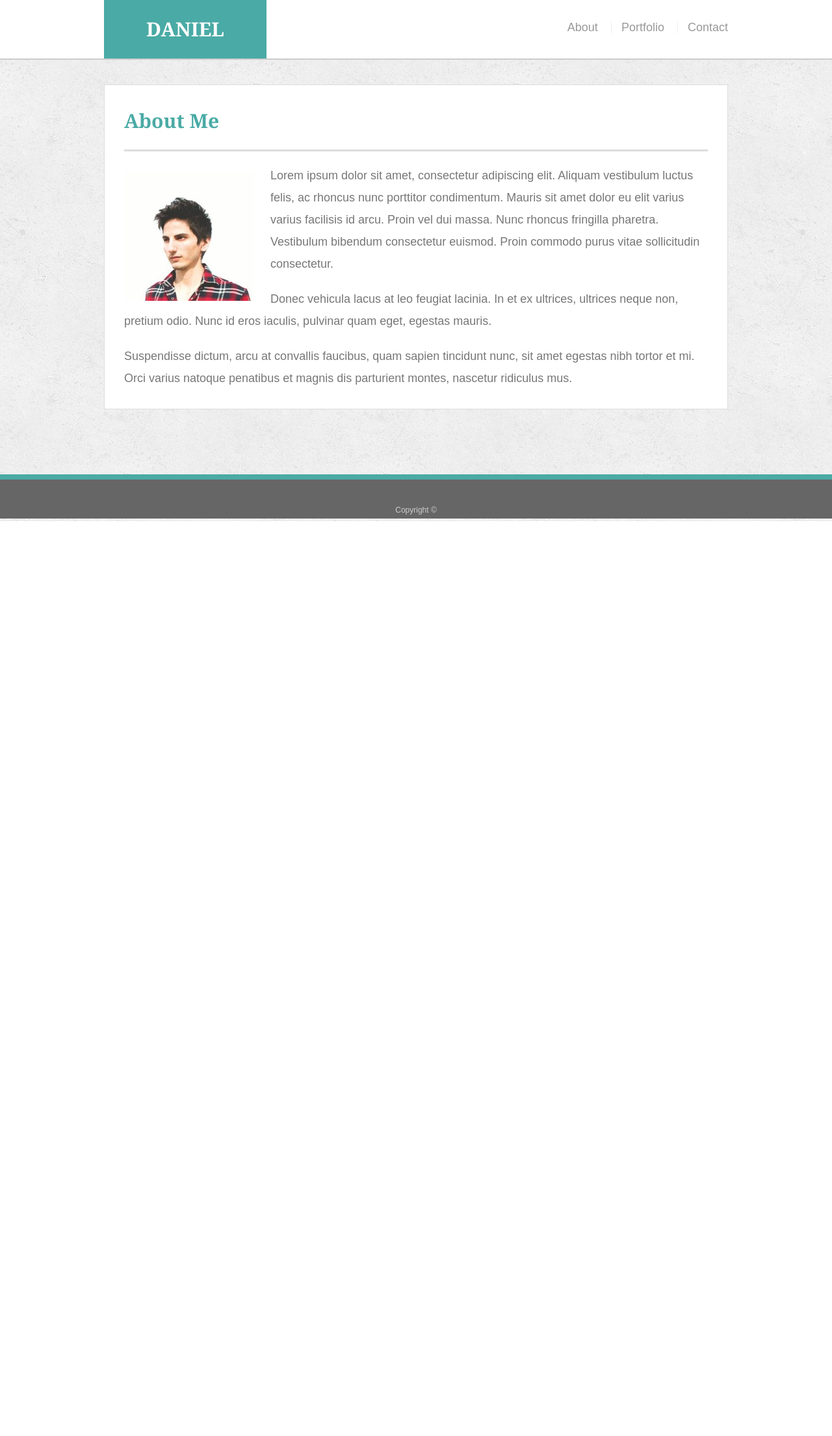
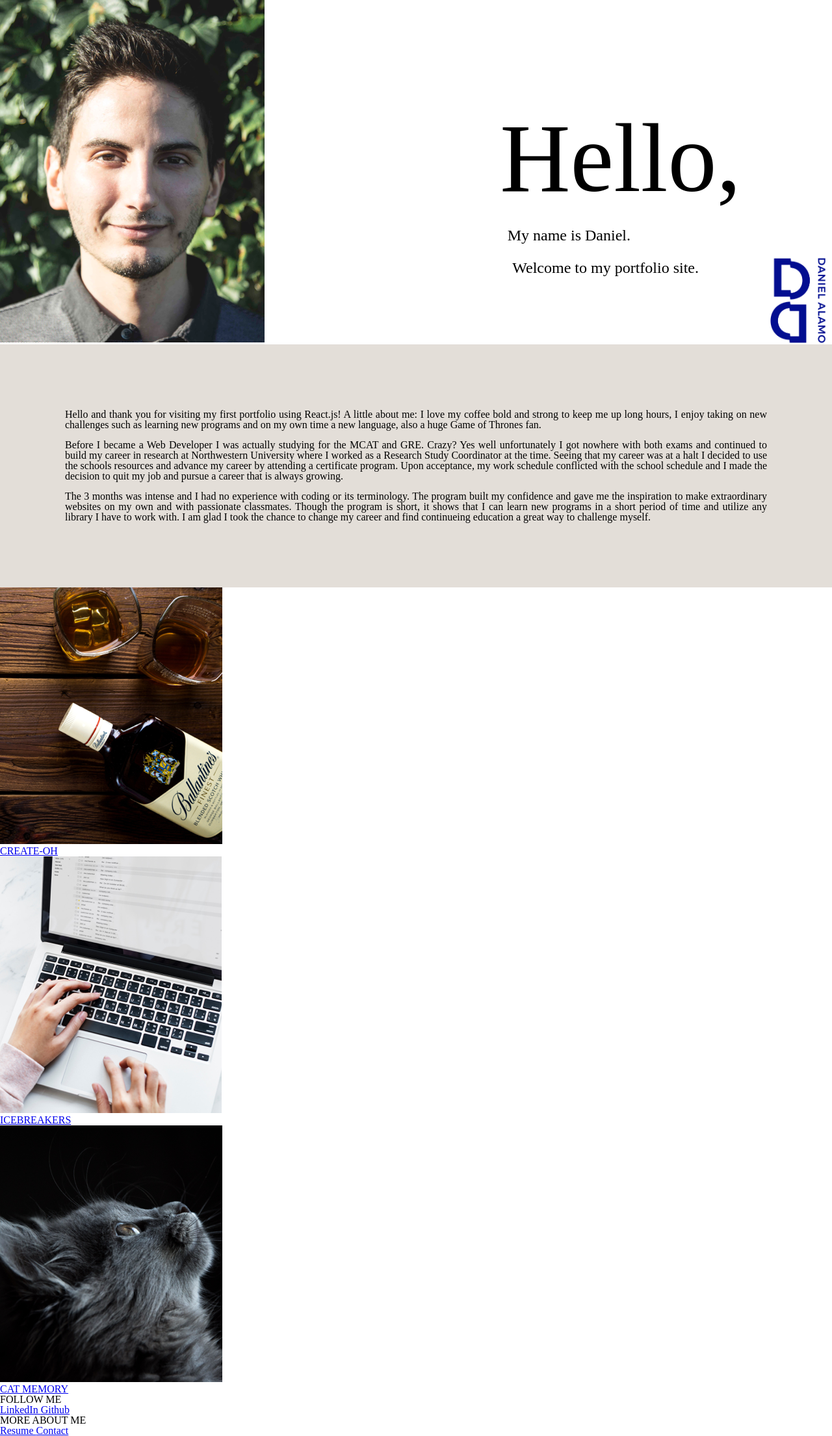
Before and after one commit to dalamo20/Basic-Portfolio, a PHP site: page / in a window 1280 px wide. Shown: the whole page at 65% size. Before the commit the page ends 802 px from the top, so only its background shows below. Run offline with PHP 8.4, Linux system fonts and the light colour scheme.

Commit message:
old images deleted and added updated imgs

```diff
--- a/assets/css/style.css
+++ b/assets/css/style.css
@@ -1,217 +1,145 @@
-body {
-  font-family: Arial, "Helvetica Neue", Helvetica, sans-serif;
-  font-size: 18px;
-  line-height: 34px;
-  color: #777;
-  background: url("../images/concrete_seamless.png");
+/*   TOP PAGE     */
+
+.container {
+    display: inline-block;
+    position: relative;
+    font-family: Montserrat;
+    color: #000E8F;
   }
 
-* {
-  box-sizing: border-box;
+  #imageDalamo {
+    margin-left: -15px;
   }
 
-/* general */
-
-.container {
-  width: 100%;
-  max-width: 960px;
-  margin: 0 auto;
-  clear: both;
+  #myLogo {
+    position: absolute;
+    right: 10px;
+    top: 397px;
+    height: auto;
+    width: 85px;
   }
 
-h1,
-h2,
-h3,
-p {
-  margin-bottom: 20px;
+  #hello {
+    position: absolute;
+    font-size: 150px;
+    right: 140px;
+    top: 168px;
   }
 
-p:last-child {
+  #welcomeOne {
+    position: absolute;
+    font-size: 24px;
+    right: 310px;
+    top: 350px;
+  }
+
+  #welcomeTwo {
+    position: absolute;
+    font-size: 24px;
+    right: 205px;
+    top: 400px;
+  }
+
+/*    About      */
+
+#myLife {
+    background-color: #e3ded8;
+    text-align: justify;
+    padding: 100px;
+}
+
+p {
     margin-bottom: 0;
 }
 
-h1,
-h2,
-h3 {
-  font-family: Georgia, Times, "Times New Roman", serif;
-  font-weight: 700;
-  color: #4aaaa5;
+#p2, #p3 {
+    margin-top: 15px;
 }
 
-h1 {
-  padding-bottom: 20px;
-  font-size: 30px;
-  line-height: 49px;
-  border-bottom: 3px solid #ddd;
+/*    Projects    */
+
+/* .wrapper {
+    display: grid;
+    grid-template-columns: 342px 342px 342px;
 }
 
-h2,
-h3 {
-  font-size: 22px;
+#catLink {
+    position: absolute;
+    writing-mode: vertical-rl;
+    right: 10px;
+    top: 10px;
 }
 
-/* header */
-
-#masthead {
-  position: fixed;
-  z-index: 99;
-  width: 100%;
-  margin: 0 0 30px;
-  overflow: auto;
-  color: #fff;
-  background: #fff;
-  border-bottom: 2px solid #ccc;
+#createLink {
+    position: absolute;
+    writing-mode: vertical-rl;
+    top: 10px;
+    left: 425px;
 }
 
-#logo {
-  float: left;
-  width: 250px;
-  height: 90px;
-  font-family: Georgia, Times, "Times New Roman", serif;
-  font-size: 30px;
-  font-weight: 700;
-  line-height: 90px;
-  color: #fff;
-  text-align: center;
-  text-decoration: none;
-  background: #4aaaa5;
+#iceLink {
+    position: absolute;
+    writing-mode: vertical-rl;
+    top: 10px;
 }
 
-nav {
-  float: right;
-  margin-top: 25px;
+a {
+    text-decoration: none;
+} */
+
+
+/*    FOOTER     */
+
+/* footer {
+    background-color: black;
+    color: white;
+    padding: 40px;
+    overflow: hidden;
+    clear: both;
+    position: relative;
+    display: block;
+    margin-top: -12px;
   }
 
-nav a {
+  .leftFooter {
     display: inline-block;
-  padding-left: 15px;
-  margin-left: 15px;
-  line-height: 18px;
-  color: #999;
-  text-decoration: none;
-  border-left: 1px solid #efefef;
+    width: 60%;
+    padding-right: 20px;
+    max-width: 700px;
+    text-align: left;
   }
 
-nav a:first-child {
-  border-left: 0 none;
+  .rightFooter {
+    float: right;
+    text-align: right;
   }
 
-/* footer */
-
-footer {
-  padding: 30px 0;
-  clear: both;
-  font-size: 12px;
-  color: #fff;
-  color: #ccc;
-  text-align: center;
-  background: #666;
-  border-top: 8px solid #4aaaa5;
-  height: 50px;
+  #footSpan {
+    display: block;
+    text-transform: uppercase;
+    margin-bottom: 12px;
+    line-height: 11px;
+    letter-spacing: 3px;
+    opacity: .5;
+    color: white;
+    font-size: 11px;
+    font-family: 'replica-bold', sans-serif;
   }
 
-h3, h2 {
-  padding-bottom: 20px;
-  margin-bottom: 15px;
-  line-height: 22px;
-  border-bottom: 2px solid #eee;
+  .leftfooter .rightFooter a {
+    text-transform: uppercase;
+    margin-right: 34px;
+    line-height: 24px;
+    letter-spacing: 4px;
+    color: white;
+    font-size: 12px;
+    font-family: 'replica-bold', sans-serif;
   }
 
-/* main */
-
-#main-container {
-  padding-top: 130px;
-  min-height: calc(100vh - 70px);
-}
-
-.main-section {
-  float: left;
-  width: 100%;
-  max-width: 960px;
-  padding: 30px;
-  margin: 0 0 40px;
-  background: #fff;
-  border: 1px solid #ddd;
-}
-
-/* portfolio page */
-
-.work {
-  position: relative;
-  float: left;
-  width: 274px;
-  margin: 20px 0 25px;
-  overflow: auto;
-}
-
-.work:nth-child(even) {
-  margin-right: 40px;
-}
-
-.work img {
-  width: 100%;
-  border: 0 none;
-  opacity: 0.8;
-}
-
-.work h3 {
-  position: absolute;
-  bottom: 20px;
-  width: 100%;
-  padding: 15px;
-  margin-bottom: 0;
-  font-weight: 300;
-  line-height: 30px;
-  color: #fff;
-  text-align: center;
-  background: #4aaaa5;
-  border-bottom: 0;
-}
-
-.auth-image {
-  float: left;
-  width: 200px;
-  height: auto;
-  margin-top: 10px;
-  margin-right: 25px;
-}
-
-/* contact page */
-
-#contact-form ul {
-  margin-bottom: 20px;
-}
-
-#contact-form li {
-  margin-bottom: 10px;
-}
-
-label,
-input[type=text],
-input[type=email],
-textarea {
-  display: block;
-  width: 100%;
-}
-
-input[type=text],
-input[type=email],
-textarea {
-  height: 35px;
-  padding: 0 10px;
-  font-size: 14px;
-  border: 1px solid #ddd;
-}
-
-textarea {
-  height: 200px;
-}
-
-input[type=submit] {
-  padding: 10px 30px;
-  font-size: 18px;
-  color: #fff;
-  cursor: pointer;
-  background: #4aaaa5;
-  border: 0 none;
-}
+  a {
+    text-decoration: none;
+    transition: all .3s;
+    background: transparent;
+    color: white;
+    font-size: 30px;
+  } */
--- a/index.html
+++ b/index.html
@@ -9,37 +9,85 @@
 </head>
 
 <body>
+  <div classname="container">
+    <div classname="img-half-wrap" id="mePic">
+      <img src="./assets/images/me.png" classname="picDalamo" id="imageDalamo" alt="Dalamo" />
+    </div>
+    <div classname="rightDiv" id="logoSide">
+      <div classname="innerTop">
+        <h1 id="hello"> Hello, </h1>
+        <p id="welcomeOne"> My name is Daniel. </p>
+        <p id="welcomeTwo"> Welcome to my portfolio site. </p>
+      </div>
+      <span classname="placeLogo">
+        <img src="./assets/images/logo.png" classname="logoPic" id="myLogo" alt="Logo" />
+      </span>
+    </div>
+  </div>
+  <div classname="aboutSection" id="myLife">
+    <div id="p1">
+    <p> Hello and thank you for visiting my first portfolio using React.js! A little about me: I love my coffee bold and strong to keep me up long hours,
+        I enjoy taking on new challenges such as learning new programs and on my own time a new language,
+        also a huge Game of Thrones fan.
+    </p>
+    </div>
+    <div id="p2">
+    <p> Before I became a Web Developer I was actually studying for the MCAT and GRE. Crazy? Yes well unfortunately I got nowhere with both exams and continued to
+        build my career in research at Northwestern University where I worked as a Research Study Coordinator at the time. Seeing that my career was at a halt I
+        decided to use the schools resources and advance my career by attending a certificate program. Upon acceptance, my work schedule conflicted with the school schedule
+        and I made the decision to quit my job and pursue a career that is always growing.
+    </p>
+    </div>
+    <div id="p3">
+    <p> The 3 months was intense and I had no experience with coding or its terminology. The program built my confidence and gave me the inspiration to make extraordinary websites
+        on my own and with passionate classmates. Though the program is short, it shows that I can learn new programs in a short period of time and utilize
+        any library I have to work with. I am glad I took the chance to change my career and find continueing education a great way to challenge myself.
+    </p>
+    </div>
+    </div>
+    <div classname="projectContainer">
+      <div classname="wrapper">
+        <div>
+          <img src="./assets/images/createoh.png" classname="createohImg" />
+          <div classname="content">
+            <span classname="project">
+              <a id="createLink" href="https://create-oh.herokuapp.com/"> CREATE-OH </a>
+            </span>
+          </div>
+        </div>
+        <div>
+          <img src="./assets/images/icebreakers.png" classname="icebreakerImg" />
+          <div classname="content">
+            <span classname="project">
+              <a id="iceLink" href="https://icebreakernu.herokuapp.com/"> ICEBREAKERS </a>
+            </span>
+          </div>
+        </div>
+        <div>
+          <img src="./assets/images/catmemory.png" classname="catmemoryImg" />
+          <div classname="content">
+            <span classname="project">
+              <a id="catLink" href="https://catmemory.herokuapp.com/"> CAT MEMORY </a>
+            </span>
+          </div>
+        </div>
+      </div>
+      </div>
 
-  <header id="masthead">
-    <div class="container">
-      <a href="index.html" id="logo">DANIEL</a>
-      <nav>
-        <a href="index.html">About</a>
-        <a href="portfolio.html">Portfolio</a>
-        <a href="contact.html">Contact</a>
-      </nav>
+  <footer classname="footer">
+    <div classname="leftFooter">
+      <span id="footSpan"> FOLLOW ME </span>
+      <div classname="mediaLinks">
+        <a href="https://www.linkedin.com/in/dalamo20"> LinkedIn </a>
+        <a href="https://github.com/dalamo20"> Github </a>
+      </div>
     </div>
-  </header>
-
-  <div id="main-container" class="container">
-    <section class="main-section">
-      <h1>About Me</h1>
-
-      <img src="assets/images/profileimage.jpg" class="auth-image" alt="Your Name">
-
-      <p>Lorem ipsum dolor sit amet, consectetur adipiscing elit. Aliquam vestibulum luctus felis, ac rhoncus nunc porttitor condimentum. Mauris sit amet dolor eu elit varius varius facilisis id arcu. Proin vel dui massa. Nunc rhoncus fringilla pharetra. Vestibulum bibendum consectetur euismod. Proin commodo purus vitae sollicitudin consectetur.</p>
-
-      <p>Donec vehicula lacus at leo feugiat lacinia. In et ex ultrices, ultrices neque non, pretium odio. Nunc id eros iaculis, pulvinar quam eget, egestas mauris.</p>
-
-      <p>Suspendisse dictum, arcu at convallis faucibus, quam sapien tincidunt nunc, sit amet egestas nibh tortor et mi. Orci varius natoque penatibus et magnis dis parturient montes, nascetur ridiculus mus.</p>
-
-    </section>
-
-  </div>
-
-  <footer>
-    <div class="container">
-      Copyright &copy;
+    <div classname="rightFooter">
+      <span id="footSpan"> MORE ABOUT ME </span>
+      <div classname="myInfo">
+        <a href="#"> Resume </a>
+        <a href="#"> Contact </a>
+      </div>
     </div>
   </footer>
 </body>
```
Also changed, not shown: assets/images/cat.jpg (deleted), assets/images/catmemory.png (added), assets/images/concrete_seamless.png (deleted), assets/images/createoh.png (added), assets/images/icebreakers.png (added), assets/images/logo.png (added), assets/images/me.png (added), assets/images/profileimage.jpg (deleted), assets/images/technics-q-c-640-480-1.jpg (deleted), assets/images/technics-q-c-640-480-2.jpg (deleted), assets/images/technics-q-c-640-480-5.jpg (deleted), assets/images/technics-q-c-640-480-7.jpg (deleted), assets/images/technics-q-c-640-480-9.jpg (deleted), 4 other files. Lines whose indentation alone changed are shown as unchanged.
